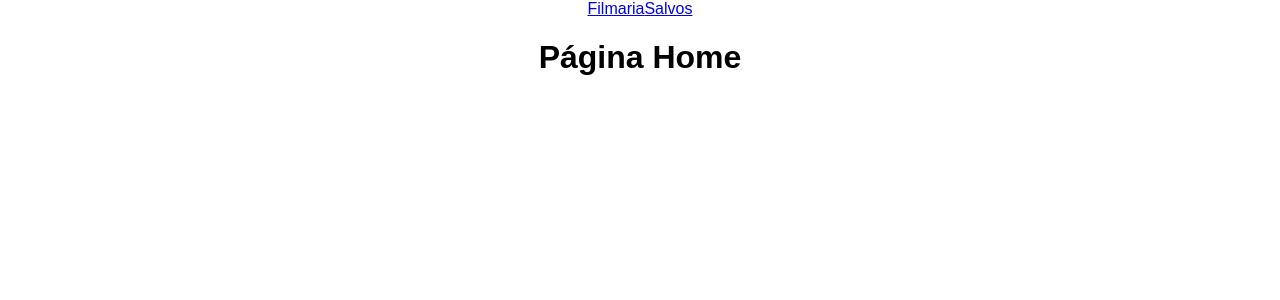
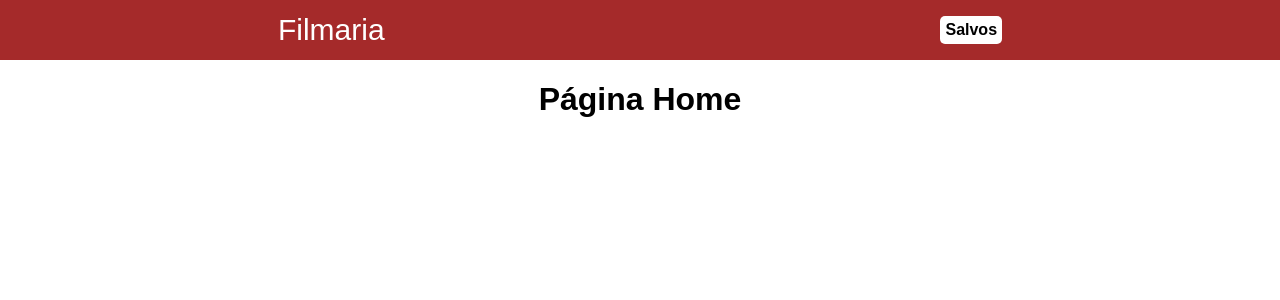
Before and after one commit to Devpe007/filmaria, a React (Create React App) app: page / in a window 1280 px wide. Shown: the top 300 px of the page. Built offline with nearby package versions, Linux system fonts and the light colour scheme.

Commit message:
create the Home component styles

```diff
--- a/src/components/Header/styles.css
+++ b/src/components/Header/styles.css
@@ -0,0 +1,25 @@
+header {
+    display: flex;
+    align-items: center;
+    justify-content: space-around;
+    width: 100%;
+    height: 60px;
+    background-color: #a52a2a;
+}
+
+.logo {
+    text-decoration: none;
+    font-size: 30px;
+    color: #ffffff;
+    cursor: pointer;
+}
+
+.favoritos {
+    cursor: pointer;
+    text-decoration: none;
+    background-color: #ffffff;
+    border-radius: 5px;
+    padding: 5px;
+    font-weight: bold;
+    color: #000000;
+}
```
